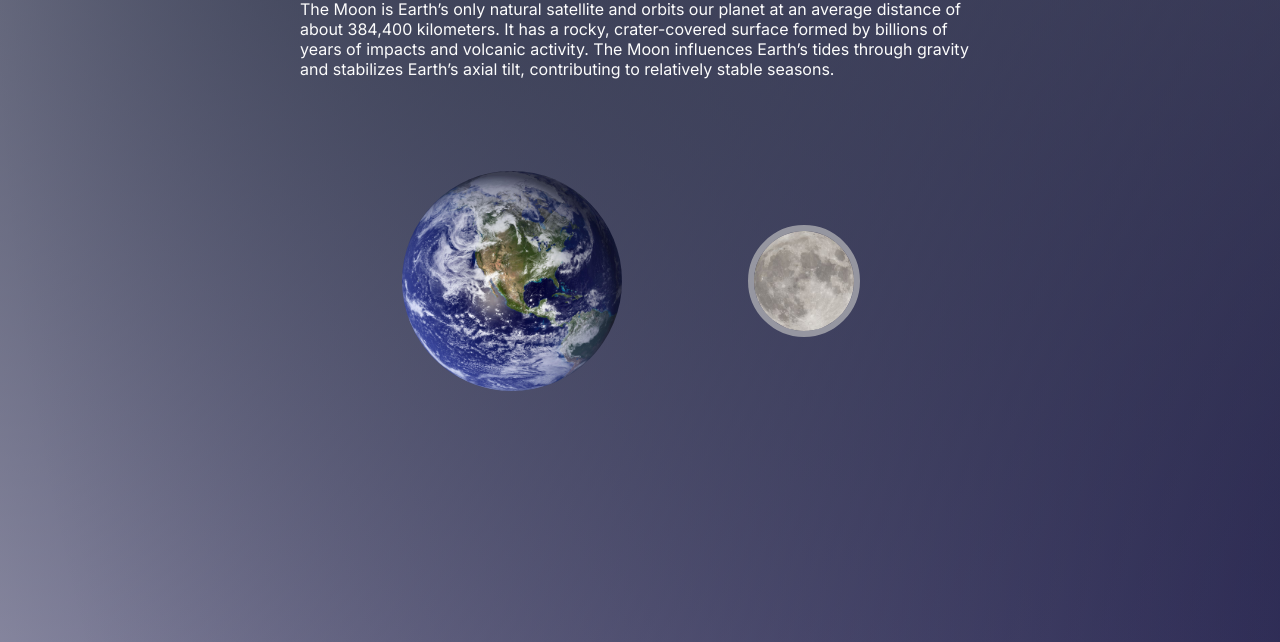
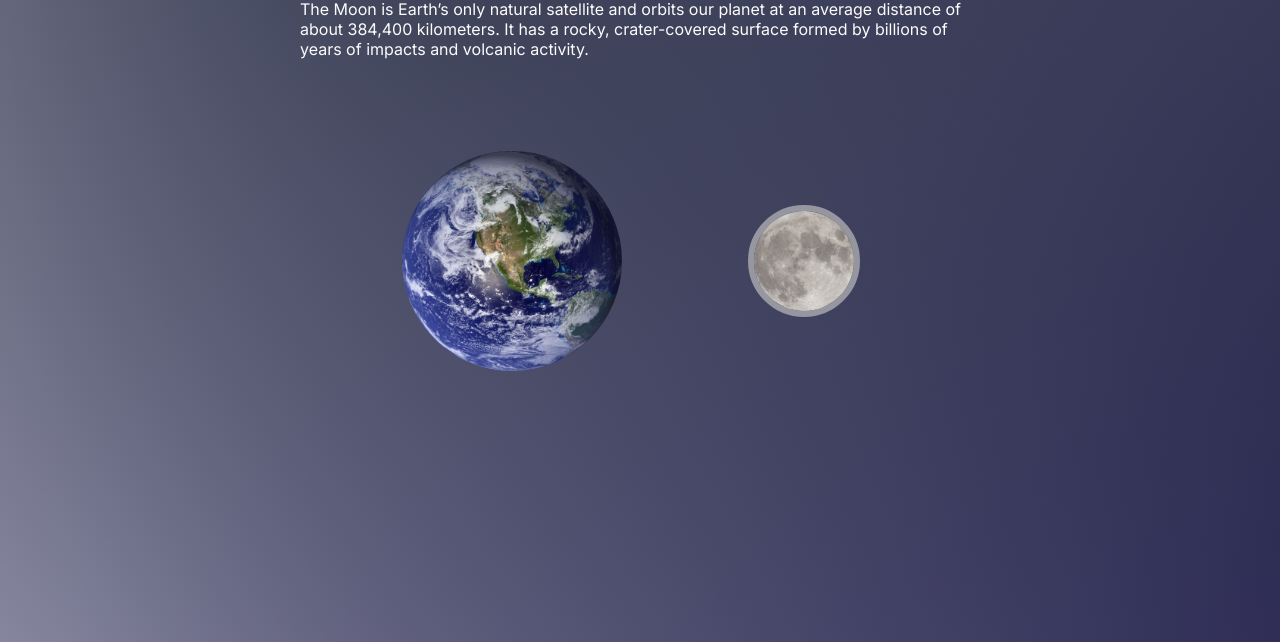
Before and after one commit to walnutta/hello-explorer, a plain HTML site: page moon.html in a window 1280 px wide. Shown: the part 158-800 px from the top of the page. Drawn offline with Linux system fonts and the light colour scheme.

Commit message:
change contents of description

```diff
--- a/moon.html
+++ b/moon.html
@@ -12,7 +12,7 @@
     <section>
        <div class="intro">
             <h1>Moon</h1>
-            <p>The Moon is Earth’s only natural satellite and orbits our planet at an average distance of about 384,400 kilometers. It has a rocky, crater-covered surface formed by billions of years of impacts and volcanic activity. The Moon influences Earth’s tides through gravity and stabilizes Earth’s axial tilt, contributing to relatively stable seasons.</p>
+            <p>The Moon is Earth’s only natural satellite and orbits our planet at an average distance of about 384,400 kilometers. It has a rocky, crater-covered surface formed by billions of years of impacts and volcanic activity.</p>
         </div>
         <div class="btn">
             <a href="/index.html" id="ebtn"><img src="earth.jpg" height="220" id="earth" alt="Earth image"></a>
```
